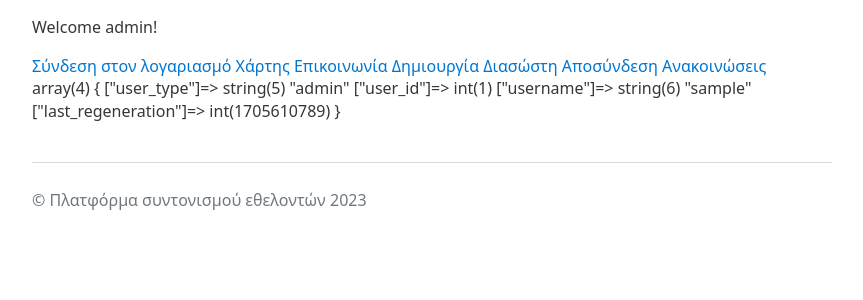
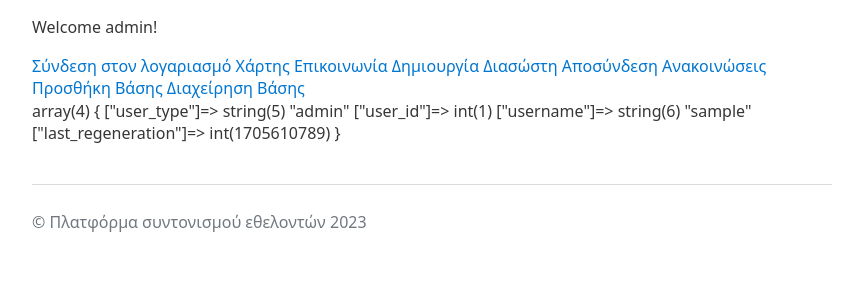
Before and after one commit to HelloMartsal/ProjectIsto_actual, a PHP site: page /admin.php in a window 1280 px wide. Shown: the part 42-342 px from the top of the page, without its empty margins (208-1071 px from the left). Run offline with PHP 8.4, Linux system fonts and the light colour scheme; the visitor is signed in with stand-in values (Sample User, id 1).

Commit message:
added placeholder button

```diff
--- a/admin.php
+++ b/admin.php
@@ -32,10 +32,12 @@ if ($_SESSION["user_type"]!=="admin"){
         <div class="sidebar">
             <a href="login_page.php">Σύνδεση στον λογαριασμό</a>
             <a href="map_page.php">Χάρτης</a>
-            <a href="add_cat_item.php">Επικοινωνία</a>
+            <a href="contact.php">Επικοινωνία</a>
             <a href="create_savior_page.php">Δημιουργία Διασώστη</a>
             <a href="logout.php">Αποσύνδεση</a>
             <a href="announcement.php">Ανακοινώσεις</a>
+            <a href="add_cat_item.php">Προσθήκη Βάσης</a>
+            <a href="some.php">Διαχείρηση Βάσης</a>
 
 
         </div>
```
